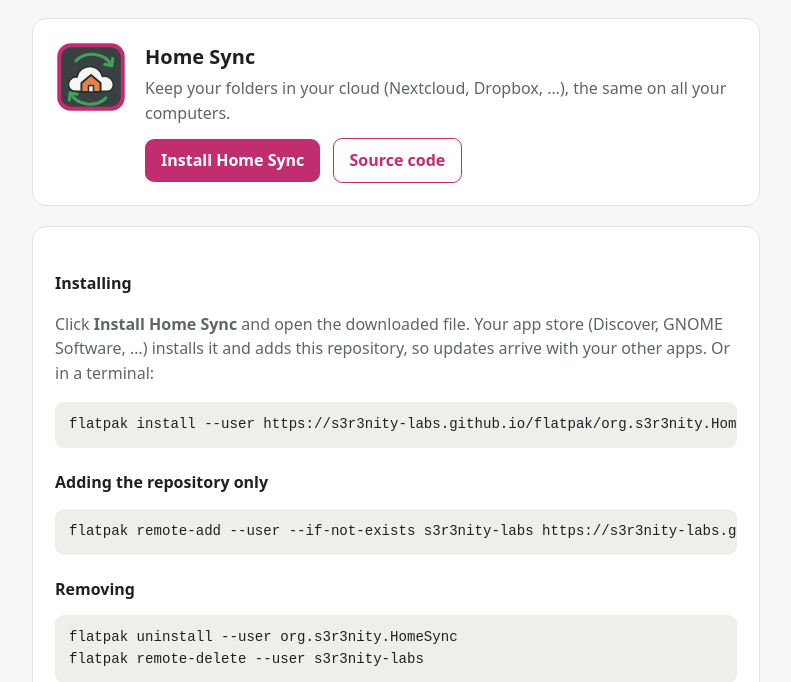
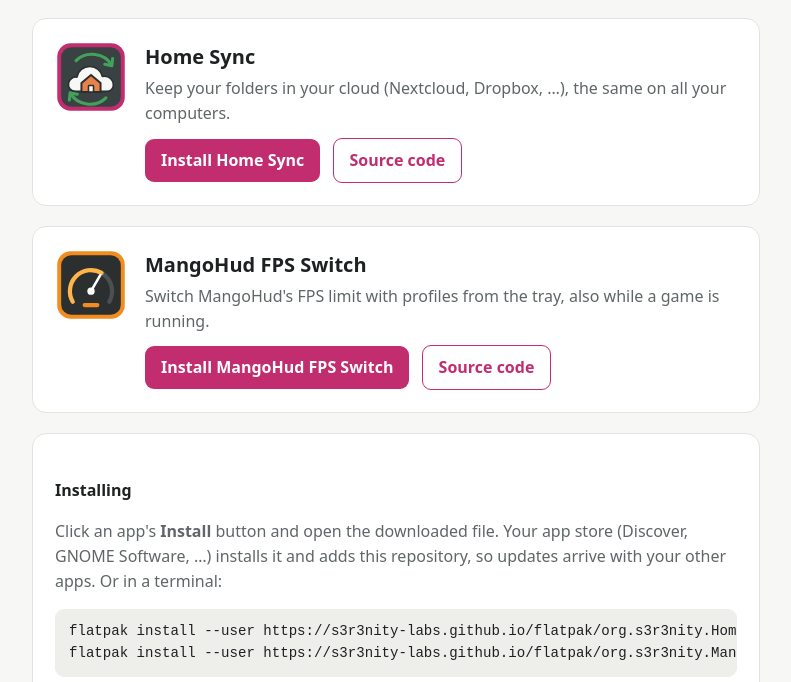
Before and after one commit to s3r3nity-labs/flatpak, a plain HTML site: page index.html in a window 1280 px wide. Shown: the part 118-800 px from the top of the page, without its empty margins (244-1035 px from the left). Drawn offline with Linux system fonts and the light colour scheme.

Commit message:
Add MangoHud FPS Switch
Its .flatpakref (same key), icon and a card on the install page. README:
the secrets are organization secrets now, several apps publish here.

```diff
--- a/index.html
+++ b/index.html
@@ -49,18 +49,29 @@
     </div>
   </section>
 
+  <section class="card app">
+    <img src="mangohud-fps-switch-icon.svg" alt="">
+    <div>
+      <h2>MangoHud FPS Switch</h2>
+      <div class="muted">Switch MangoHud's FPS limit with profiles from the tray, also while a game is running.</div>
+      <a class="button" href="org.s3r3nity.MangoHudFPSSwitch.flatpakref">Install MangoHud FPS Switch</a>
+      <a class="button secondary" href="https://github.com/s3r3nity-labs/mangohud-fps-switch">Source code</a>
+    </div>
+  </section>
+
   <section class="card">
     <h3>Installing</h3>
-    <p class="muted">Click <strong>Install Home Sync</strong> and open the downloaded file. Your app store
+    <p class="muted">Click an app's <strong>Install</strong> button and open the downloaded file. Your app store
       (Discover, GNOME Software, …) installs it and adds this repository, so updates arrive
       with your other apps. Or in a terminal:</p>
-    <pre><code>flatpak install --user https://s3r3nity-labs.github.io/flatpak/org.s3r3nity.HomeSync.flatpakref</code></pre>
+    <pre><code>flatpak install --user https://s3r3nity-labs.github.io/flatpak/org.s3r3nity.HomeSync.flatpakref
+flatpak install --user https://s3r3nity-labs.github.io/flatpak/org.s3r3nity.MangoHudFPSSwitch.flatpakref</code></pre>
 
     <h3>Adding the repository only</h3>
     <pre><code>flatpak remote-add --user --if-not-exists s3r3nity-labs https://s3r3nity-labs.github.io/flatpak/s3r3nity-labs.flatpakrepo</code></pre>
 
     <h3>Removing</h3>
-    <pre><code>flatpak uninstall --user org.s3r3nity.HomeSync
+    <pre><code>flatpak uninstall --user org.s3r3nity.HomeSync org.s3r3nity.MangoHudFPSSwitch
 flatpak remote-delete --user s3r3nity-labs</code></pre>
 
     <p class="muted">The repository is signed (key fingerprint
```
Also changed, not shown: mangohud-fps-switch-icon.svg (added), 2 other files.
